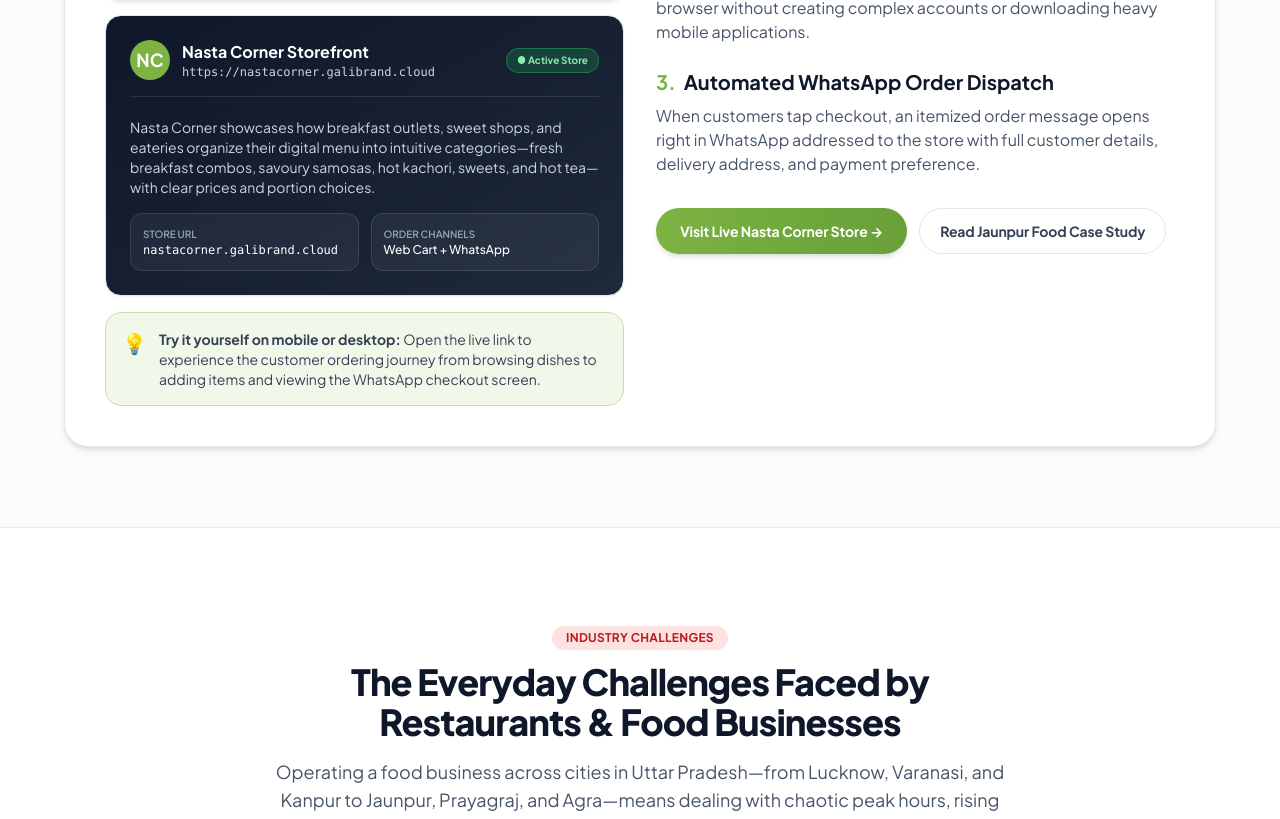
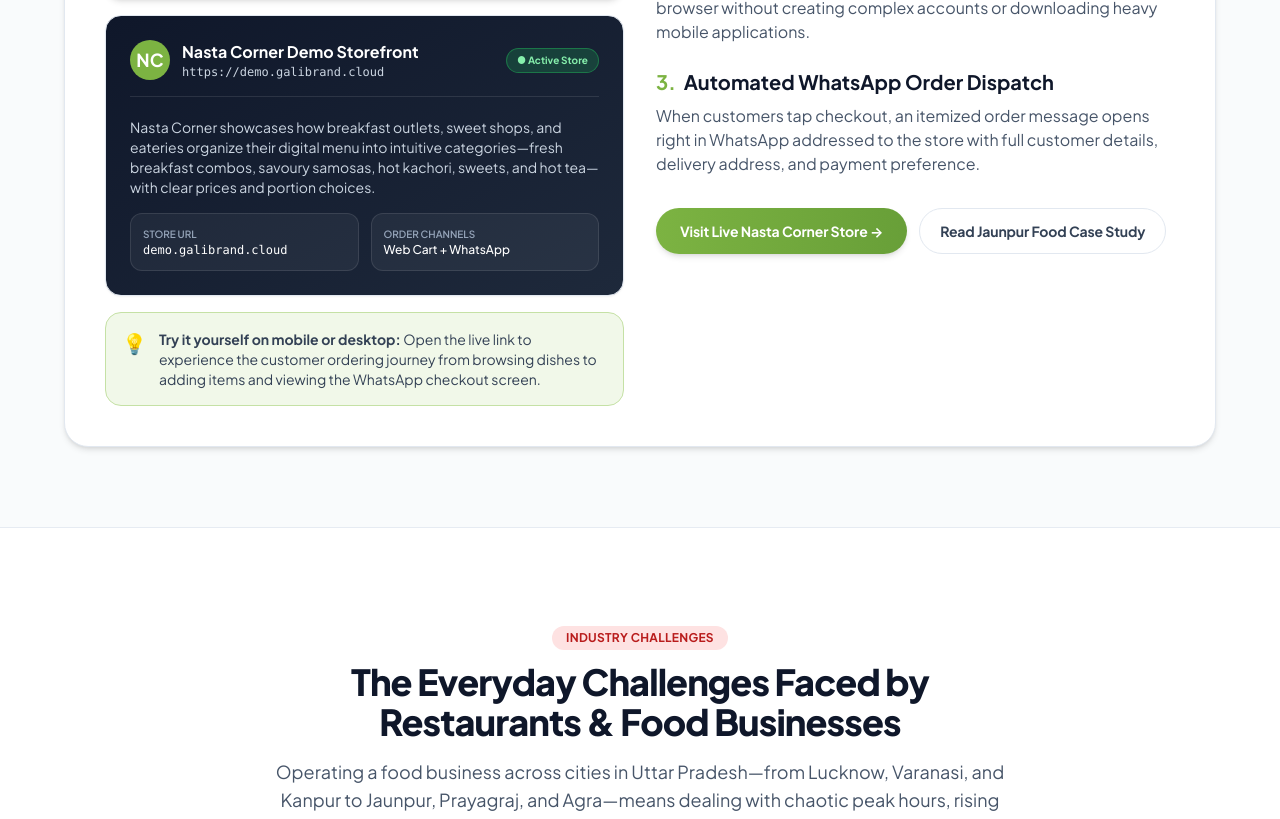
Before and after one commit to Mrkm6062/maingalibrand, a plain HTML site: page restaurant-online-ordering-system.html in a window 1280 px wide. Shown: the part 1569-2388 px from the top of the page. Drawn offline with nearby package versions, Linux system fonts and the light colour scheme.

Commit message:
all nastacorner replaced with demo

```diff
--- a/restaurant-online-ordering-system.html
+++ b/restaurant-online-ordering-system.html
@@ -409,8 +409,8 @@
                                         NC
                                     </div>
                                     <div>
-                                        <h3 class="font-bold text-white text-base">Nasta Corner Storefront</h3>
-                                        <p class="text-xs text-slate-300 font-mono">https://nastacorner.galibrand.cloud</p>
+                                        <h3 class="font-bold text-white text-base">Nasta Corner Demo Storefront</h3>
+                                        <p class="text-xs text-slate-300 font-mono">https://demo.galibrand.cloud</p>
                                     </div>
                                 </div>
                                 <span class="px-2.5 py-1 rounded-full text-[10px] font-bold bg-green-500/20 text-green-300 border border-green-500/40">
@@ -425,7 +425,7 @@
                             <div class="grid grid-cols-2 gap-3 text-xs">
                                 <div class="p-3 rounded-xl bg-white/5 border border-white/10">
                                     <span class="block text-slate-400 text-[10px] uppercase font-semibold">Store URL</span>
-                                    <span class="font-mono text-white text-xs font-medium truncate block">nastacorner.galibrand.cloud</span>
+                                    <span class="font-mono text-white text-xs font-medium truncate block">demo.galibrand.cloud</span>
                                 </div>
                                 <div class="p-3 rounded-xl bg-white/5 border border-white/10">
                                     <span class="block text-slate-400 text-[10px] uppercase font-semibold">Order Channels</span>
@@ -474,7 +474,7 @@
                         </div>
 
                         <div class="pt-2 flex flex-wrap gap-3">
-                            <a href="https://nastacorner.galibrand.cloud" target="_blank" rel="noopener" class="btn btn-primary inline-flex items-center justify-center px-6 py-3 rounded-full font-bold text-sm text-white bg-gradient-to-r from-[#7CB342] to-[#689f38] shadow-md hover:shadow-lg hover:scale-105 transition-all" style="color: white;">
+                            <a href="https://demo.galibrand.cloud" target="_blank" rel="noopener" class="btn btn-primary inline-flex items-center justify-center px-6 py-3 rounded-full font-bold text-sm text-white bg-gradient-to-r from-[#7CB342] to-[#689f38] shadow-md hover:shadow-lg hover:scale-105 transition-all" style="color: white;">
                                 Visit Live Nasta Corner Store →
                             </a>
                             <a href="/online-ordering-nasta-restaturant-shop-jaunpur.html" class="btn btn-outline inline-flex items-center justify-center px-5 py-3 rounded-full font-bold text-sm text-slate-700 bg-white border border-slate-200 hover:border-[#7CB342] hover:text-[#7CB342] transition-all">
```
